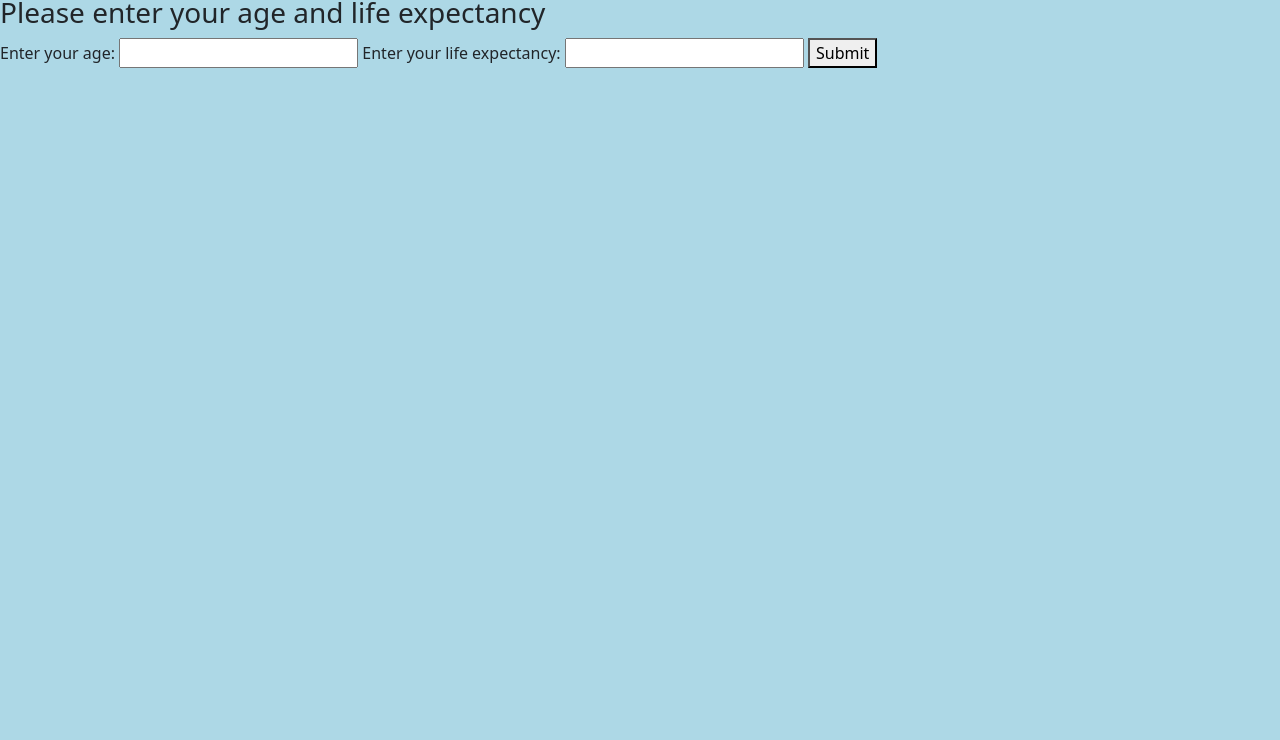
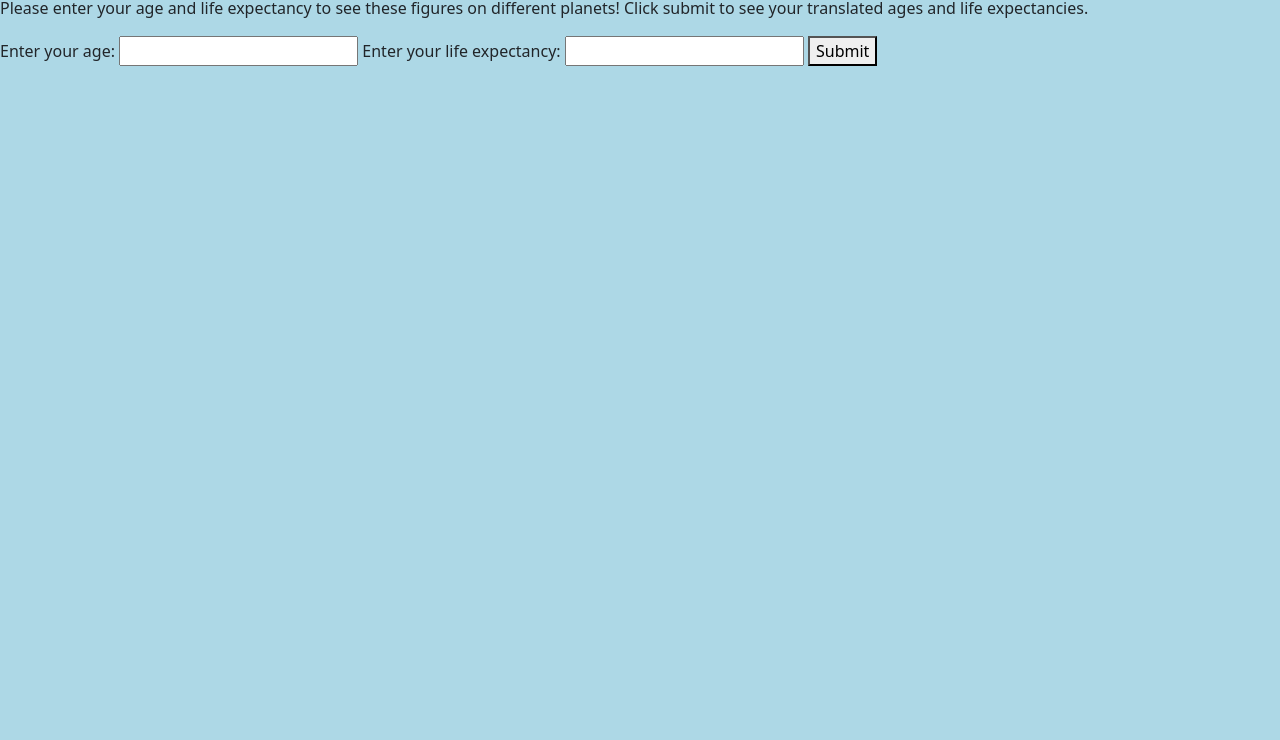
Before and after one commit to curtisbrooks678/super-galactic-age-calculator, a website built with webpack: page src/index.html in a window 1280 px wide. Shown: the part 60-800 px from the top of the page. Built offline with nearby package versions, Linux system fonts and the light colour scheme.

Commit message:
Final commit, update README and index.html

```diff
--- a/src/index.html
+++ b/src/index.html
@@ -6,7 +6,7 @@
 </head>
 <body>
   <h1>Super Galactic Age Calculator</h1>
-  <h3>Please enter your age and life expectancy</h3>
+  <p>Please enter your age and life expectancy to see these figures on different planets! Click submit to see your translated ages and life expectancies.</p>
   <form id="triangle-checker-form">
     <label for="age">Enter your age:</label>
     <input id="age" type="number" min="0">
```
Also changed, not shown: README.md.
